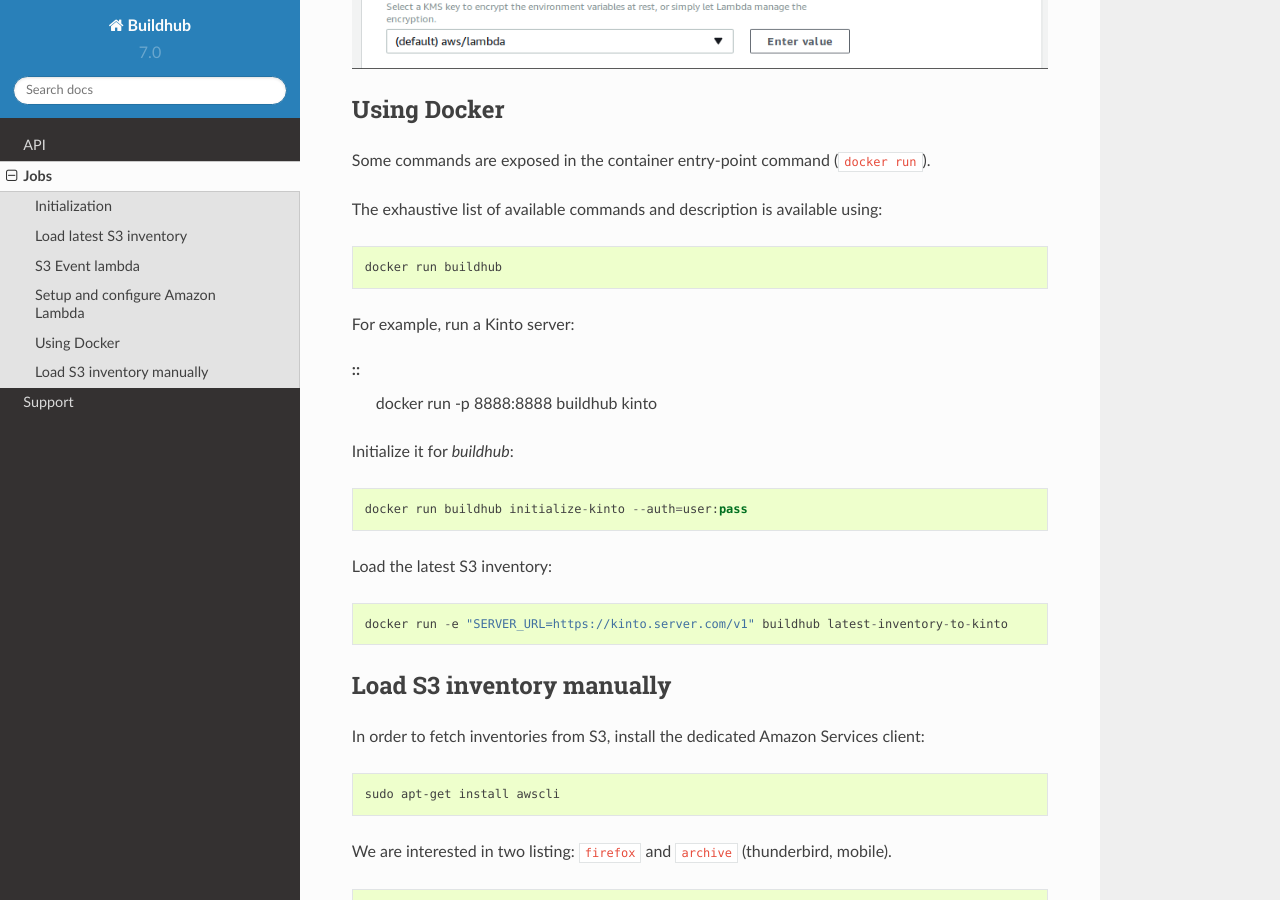
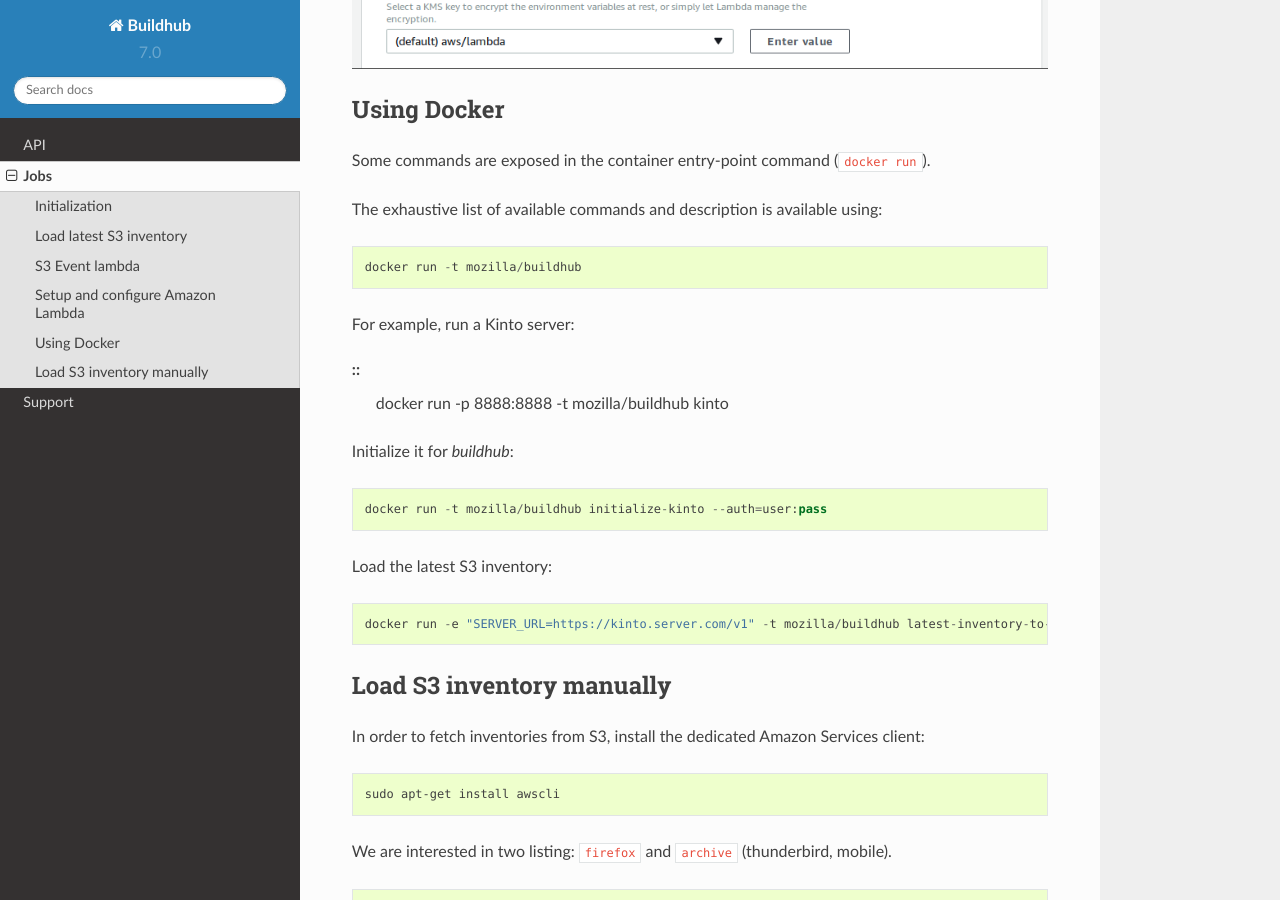
Before and after one commit to mozilla-services/buildhub, a Sphinx documentation site: the page built from docs/jobs.rst, in a window 1280 px wide and 900 px high, scrolled down 4883 px. Built offline with Sphinx 7.4.7 and the Read the Docs theme 2.0.0, drawn with Linux system fonts in a browser that asks for light colours.

Commit message:
Add Dockerflow and version

```diff
--- a/docs/jobs.rst
+++ b/docs/jobs.rst
@@ -117,24 +117,24 @@
 
 ::
 
-    docker run buildhub
+    docker run -t mozilla/buildhub
 
 For example, run a Kinto server:
 
 ::
-    docker run -p 8888:8888 buildhub kinto
+    docker run -p 8888:8888 -t mozilla/buildhub kinto
 
 Initialize it for *buildhub*:
 
 ::
 
-    docker run buildhub initialize-kinto --auth=user:pass
+    docker run -t mozilla/buildhub initialize-kinto --auth=user:pass
 
 Load the latest S3 inventory:
 
 ::
 
-    docker run -e "SERVER_URL=https://kinto.server.com/v1" buildhub latest-inventory-to-kinto
+    docker run -e "SERVER_URL=https://kinto.server.com/v1" -t mozilla/buildhub latest-inventory-to-kinto
 
 
 Load S3 inventory manually
```
Also changed, not shown: 5 other files.
